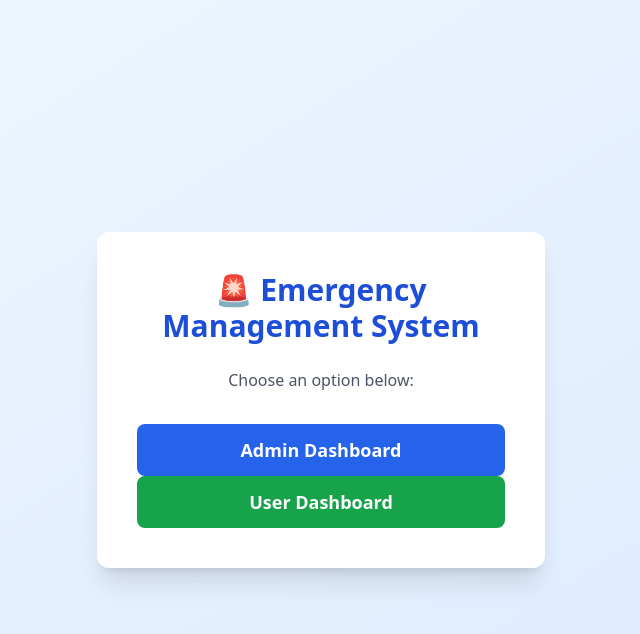
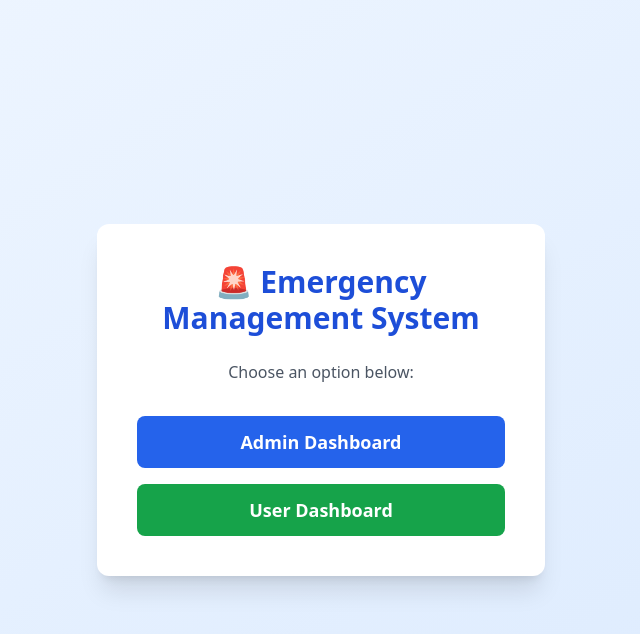
Before and after one commit to githubsaniya924/ems-prototype, a Flask app: page / in a window 1280 px wide. Shown: the top 634 px of the page, without its empty margins (319-959 px from the left). Run offline with Flask 3, Linux system fonts and the light colour scheme; some libraries are stand-ins or nearby versions.

Commit message:
Edited the home page

```diff
--- a/templates/home.html
+++ b/templates/home.html
@@ -10,19 +10,20 @@
     <h1 class="text-3xl font-bold text-blue-700 mb-6">🚨 Emergency Management System</h1>
     <p class="text-gray-600 mb-8">Choose an option below:</p>
 
-    <div class="space-y-4">
+    <!-- Buttons with space between -->
+    <div class="flex flex-col space-y-4">
       <a href="{{ url_for('dashboard') }}">
         <button class="w-full bg-blue-600 text-white py-3 rounded-lg text-lg font-semibold hover:bg-blue-700 transition">
           Admin Dashboard
         </button>
-        <br>
+      </a>
       <a href="{{ url_for('user_dashboard') }}">
-  <button class="w-full bg-green-600 text-white py-3 rounded-lg text-lg font-semibold hover:bg-green-700 transition">
-  User Dashboard
-  </button>
-</a>
+        <button class="w-full bg-green-600 text-white py-3 rounded-lg text-lg font-semibold hover:bg-green-700 transition">
+          User Dashboard
+        </button>
+      </a>
+    </div>
 
-    </div>
   </div>
 </body>
 </html>
```
